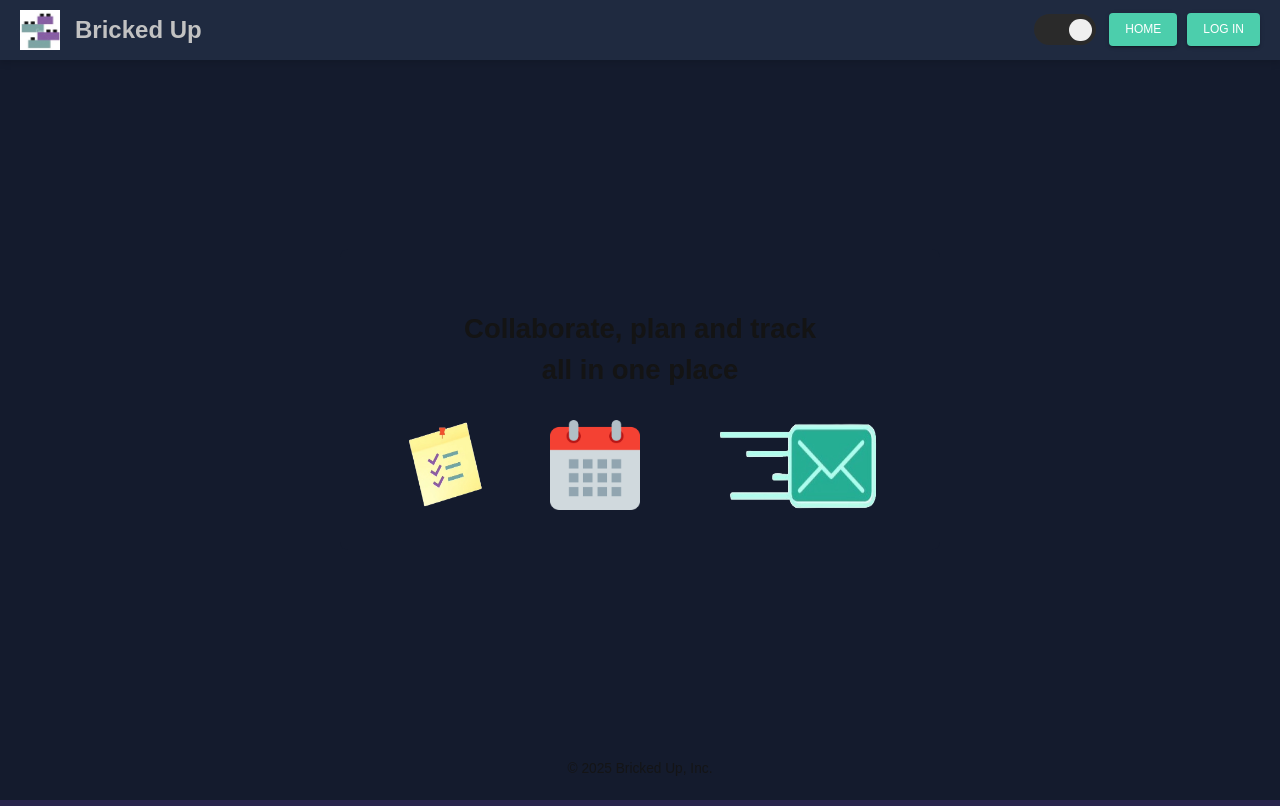
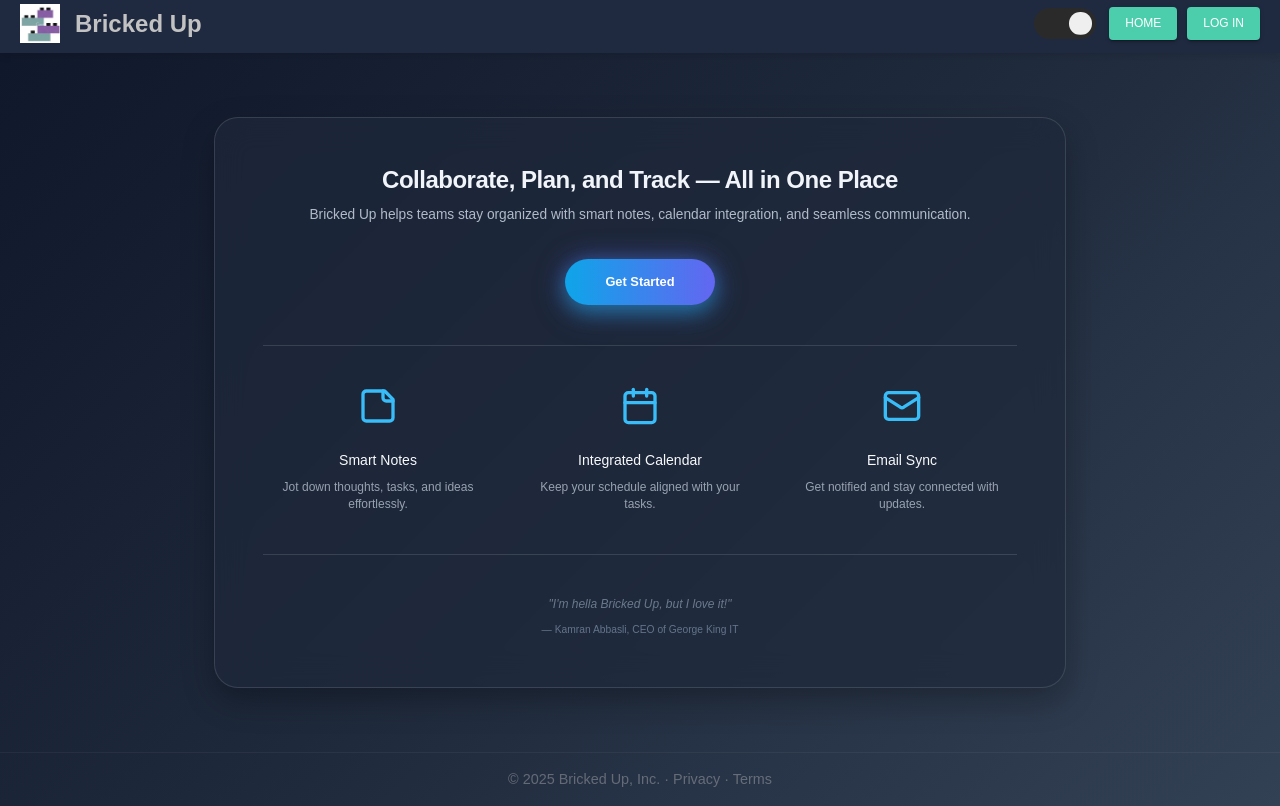
Before and after one commit to bricked-up/Frontend, a React (Create React App) app: page / in a window 1280 px wide. Built offline with nearby package versions, Linux system fonts and the light colour scheme.

Commit message:
Refactored Landing Page

```diff
--- a/package.json
+++ b/package.json
@@ -18,9 +18,13 @@
     "@types/node": "^16.18.126",
     "@types/react": "^19.0.10",
     "@types/react-dom": "^19.0.4",
+    "ajv": "^6.12.6",
+    "ajv-keywords": "^3.5.2",
     "bcrypt-ts": "^6.0.0",
     "date-fns": "^4.1.0",
+    "framer-motion": "^12.6.3",
     "jest": "^29.7.0",
+    "lucide-react": "^0.487.0",
     "openpgp": "^6.1.0",
     "react": "^19.0.0",
     "react-big-calendar": "^1.18.0",
--- a/src/pages/LandingPage.tsx
+++ b/src/pages/LandingPage.tsx
@@ -1,86 +1,203 @@
 import React from "react";
 import { useTheme } from "@mui/material/styles";
+import {
+  Box,
+  Typography,
+  Container,
+  Grid,
+  Paper,
+  Button,
+  Divider,
+  useMediaQuery,
+} from "@mui/material";
+import { useNavigate } from "react-router-dom";
+import { motion } from "framer-motion";
 import NavBar from "../Components/Navbar/NavBar";
-import "../css/LandingPage.css";
-import stickyNoteIcon from "../assets/sticky_note_icon.png";
-import calendarIcon from "../assets/calendar_icon.png";
-import emailIcon from "../assets/email_icon.png";
+import { StickyNote, Calendar, Mail } from "lucide-react";
 
-/**
- * The Landing Page for Bricked Up
- *
- * Renders the main landing page with a brief introduction and icons representing features.
- * The background color is dynamically set using the current theme's palette.
- *
- * @component
- * @returns {JSX.Element}
- *
- * @example
- * return(
- *   <LandingPage />
- * )
- */
+const features = [
+  {
+    icon: <StickyNote size={40} strokeWidth={2} color="#38bdf8" />,
+    title: "Smart Notes",
+    text: "Jot down thoughts, tasks, and ideas effortlessly."
+  },
+  {
+    icon: <Calendar size={40} strokeWidth={2} color="#38bdf8" />,
+    title: "Integrated Calendar",
+    text: "Keep your schedule aligned with your tasks."
+  },
+  {
+    icon: <Mail size={40} strokeWidth={2} color="#38bdf8" />,
+    title: "Email Sync",
+    text: "Get notified and stay connected with updates."
+  }
+];
+
 const LandingPage: React.FC = () => {
   const theme = useTheme();
+  const isMobile = useMediaQuery(theme.breakpoints.down("sm"));
+  const navigate = useNavigate();
+  const isDark = theme.palette.mode === "dark";
 
   return (
-    <div
-      style={{
+    <Box
+      sx={{
         display: "flex",
         flexDirection: "column",
         minHeight: "100vh",
-        backgroundColor: theme.palette.background.default,
+        fontFamily: "'Poppins', sans-serif",
+        background: isDark
+          ? "linear-gradient(135deg, #0f172a, #1e293b, #334155)"
+          : "linear-gradient(135deg, #e0f2fe, #f1f5f9, #f8fafc)",
+        color: theme.palette.text.primary,
+        transition: "background 0.5s ease, color 0.5s ease"
       }}
     >
-      {/* Top Navbar */}
       <NavBar />
 
-      {/* Main Content */}
-      <main style={{ flex: 1, display: "flex", alignItems: "center", justifyContent: "center" }}>
-        {/* The Themed Square */}
-        <div
-          style={{
-            backgroundColor: theme.palette.primary.main,
-            color: theme.palette.text.primary,
-            padding: "40px",
-            borderRadius: "8px",
-            textAlign: "center",
-            maxWidth: "600px",
-            width: "80%",
-          }}
+      <Container
+        maxWidth="md"
+        sx={{
+          flex: 1,
+          display: "flex",
+          alignItems: "center",
+          justifyContent: "center",
+          py: 8,
+        }}
+      >
+        <motion.div
+          initial={{ opacity: 0, y: 50 }}
+          animate={{ opacity: 1, y: 0 }}
+          transition={{ duration: 0.8 }}
+          style={{ width: "100%" }}
         >
-          <h1 style={{ marginBottom: "20px" }}>
-            Collaborate, plan and track <br /> all in one place
-          </h1>
-
-          {/* Icon Section */}
-          <div
-            style={{
-              marginTop: "30px",
-              display: "flex",
-              justifyContent: "center",
-              gap: "60px",
+          <Paper
+            elevation={8}
+            sx={{
+              backdropFilter: "blur(16px)",
+              background: isDark
+                ? "rgba(30, 41, 59, 0.7)"
+                : "rgba(255, 255, 255, 0.8)",
+              borderRadius: 6,
+              p: { xs: 4, sm: 6 },
+              width: "100%",
+              textAlign: "center",
+              border: `1px solid ${theme.palette.divider}`,
+              boxShadow: isDark
+                ? "0 12px 32px rgba(0, 0, 0, 0.3)"
+                : "0 8px 20px rgba(0, 194, 255, 0.15)",
+              transition: "all 0.4s ease-in-out"
             }}
           >
-            <img src={stickyNoteIcon} alt="Sticky Note Icon" style={{ width: "90px", height: "90px" }} />
-            <img src={calendarIcon} alt="Calendar Icon" style={{ width: "90px", height: "90px" }} />
-            <img src={emailIcon} alt="Email Icon" style={{ width: "180px", height: "90px" }} />
-          </div>
-        </div>
-      </main>
+            <Typography
+              variant="h3"
+              sx={{
+                fontWeight: 700,
+                letterSpacing: "-0.5px",
+                color: isDark ? "#f1f5f9" : "#0f172a"
+              }}
+              gutterBottom
+            >
+              Collaborate, Plan, and Track — All in One Place
+            </Typography>
+            <Typography
+              variant="subtitle1"
+              sx={{
+                opacity: 0.85,
+                color: isDark ? "#cbd5e1" : "#334155"
+              }}
+            >
+              Bricked Up helps teams stay organized with smart notes, calendar integration,
+              and seamless communication.
+            </Typography>
 
-      {/* Footer pinned to bottom */}
-      <footer
-        style={{
-          marginTop: "auto",
+            <Box mt={4}>
+              <Button
+                variant="contained"
+                size="large"
+                onClick={() => navigate("/login")}
+                sx={{
+                  px: 5,
+                  py: 1.5,
+                  borderRadius: 8,
+                  fontWeight: "bold",
+                  textTransform: "none",
+                  background: "linear-gradient(to right, #0ea5e9, #6366f1)",
+                  color: "#fff",
+                  boxShadow: "0 8px 20px rgba(6, 182, 212, 0.4)",
+                  filter: "drop-shadow(0 0 0.75rem rgba(99, 102, 241, 0.5))",
+                  '&:hover': {
+                    background: "linear-gradient(to right, #6366f1, #0ea5e9)"
+                  }
+                }}
+              >
+                Get Started
+              </Button>
+            </Box>
+
+            <Divider sx={{ my: 5, borderColor: theme.palette.divider }} />
+
+            <Grid container spacing={4} justifyContent="center">
+              {features.map(({ icon, title, text }) => (
+                <Grid item xs={12} sm={4} key={title}>
+                  <motion.div
+                    whileHover={{ scale: 1.05 }}
+                    transition={{ type: "spring", stiffness: 300 }}
+                    style={{ textAlign: "center" }}
+                  >
+                    <Box sx={{ mb: 2 }}>{icon}</Box>
+                    <Typography variant="h6" fontWeight="medium" sx={{ color: isDark ? "#f8fafc" : "#0f172a" }}>
+                      {title}
+                    </Typography>
+                    <Typography variant="body2" sx={{ mt: 1, opacity: 0.7, color: isDark ? "#cbd5e1" : "#475569" }}>
+                      {text}
+                    </Typography>
+                  </motion.div>
+                </Grid>
+              ))}
+            </Grid>
+
+            <Divider sx={{ my: 5, borderColor: theme.palette.divider }} />
+
+            <Typography
+              variant="subtitle2"
+              sx={{
+                fontStyle: "italic",
+                opacity: 0.65,
+                color: isDark ? "#94a3b8" : "#475569"
+              }}
+            >
+              "I'm hella Bricked Up, but I love it!"
+            </Typography>
+            <Typography
+              variant="caption"
+              sx={{
+                mt: 1,
+                display: "block",
+                color: isDark ? "#64748b" : "#64748b"
+              }}
+            >
+              — Kamran Abbasli, CEO of George King IT
+            </Typography>
+          </Paper>
+        </motion.div>
+      </Container>
+
+      <Box
+        component="footer"
+        sx={{
           textAlign: "center",
-          padding: "20px",
-          opacity: 0.9,
+          py: 2,
+          fontSize: "0.9rem",
+          opacity: 0.4,
+          color: theme.palette.text.secondary,
+          borderTop: `1px solid ${theme.palette.divider}`,
+          transition: "color 0.4s ease, border-color 0.4s ease"
         }}
       >
-        © 2025 Bricked Up, Inc.
-      </footer>
-    </div>
+        © 2025 Bricked Up, Inc. · Privacy · Terms
+      </Box>
+    </Box>
   );
 };
 
```
